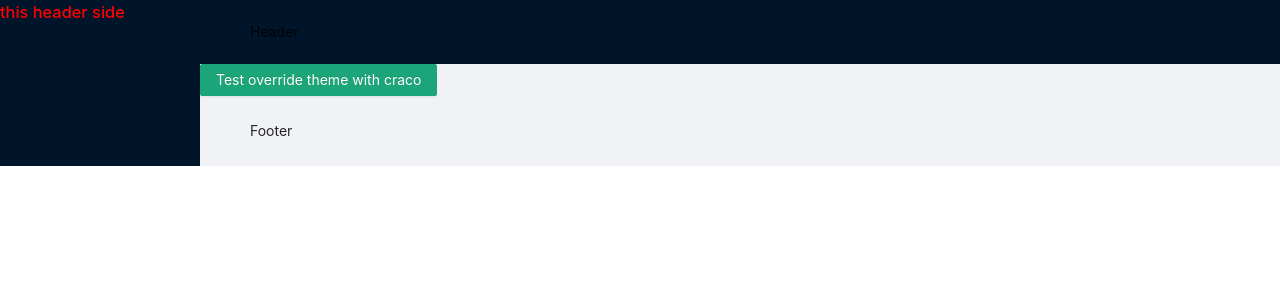
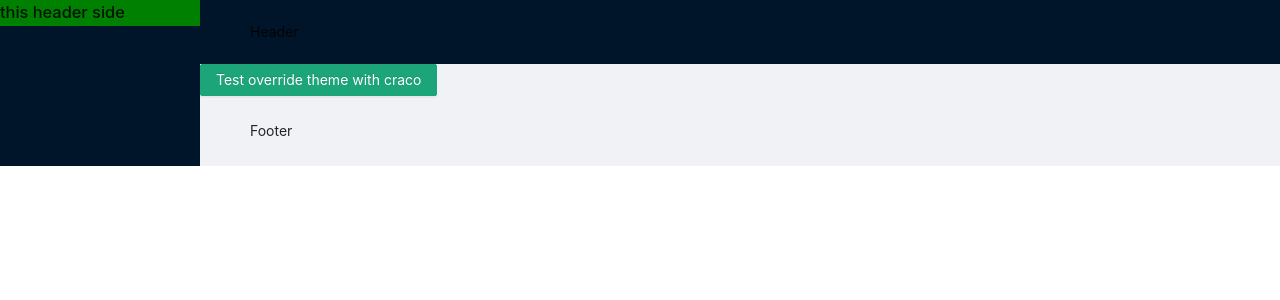
Before and after one commit to i3irdodds/self-learning-one-million-project, a React (Create React App) app: page / in a window 1280 px wide. Shown: the top 300 px of the page. Built offline with nearby package versions, Linux system fonts and the light colour scheme.

Commit message:
Add custom stlye with less.

```diff
--- a/src/components/Main-components/Main.less
+++ b/src/components/Main-components/Main.less
@@ -1 +1,4 @@
 @import '~antd/dist/antd.less';
+.myclass {
+  background-color: green;
+}
--- a/src/components/Main-components/Main.tsx
+++ b/src/components/Main-components/Main.tsx
@@ -15,7 +15,7 @@ export default class Main extends React.Component {
       <React.Fragment>
         <Layout>
           <Sider>
-            <h1 style={{ color: 'red' }}> this header side</h1>
+            <h1 className="myclass"> this header side</h1>
           </Sider>
           <Layout>
             <Header>Header</Header>
```
